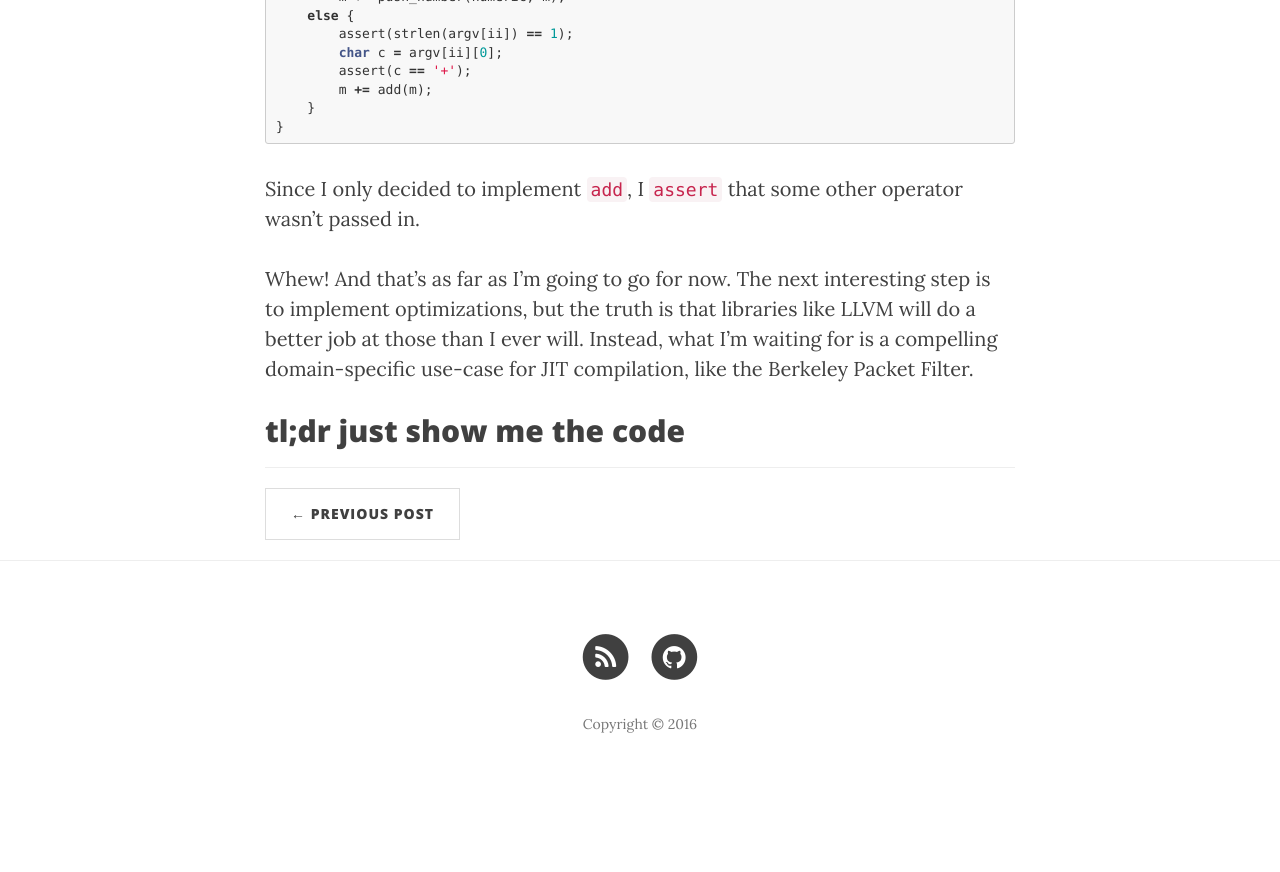
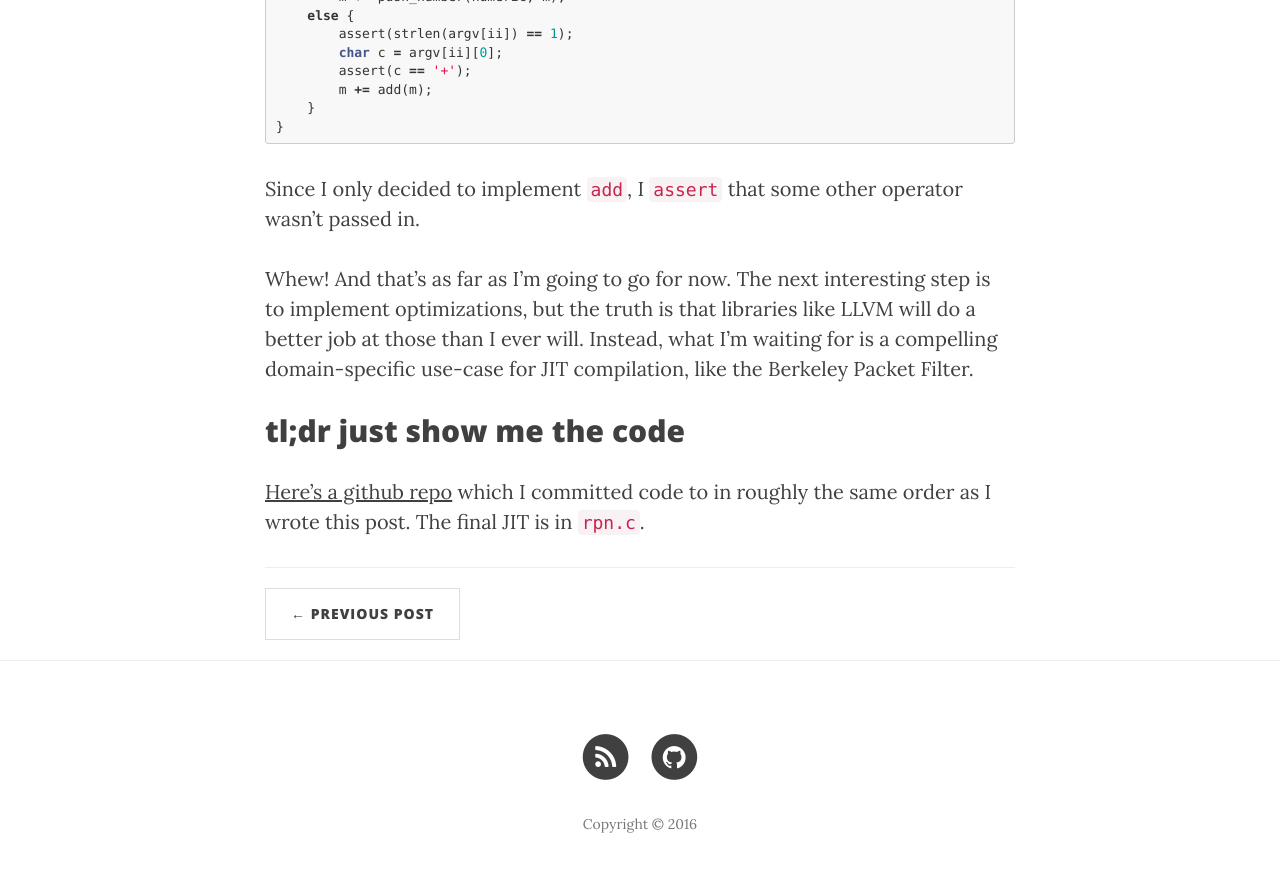
Before and after one commit to kshitijl/kshitijl.github.io, a Jekyll site: the page built from _posts/2016-03-07-jit.markdown, in a window 1280 px wide and 900 px high, scrolled down 10734 px. Shown: the top 872 px of the window. Built offline with Jekyll 4.4.1, drawn with Linux system fonts in a browser that asks for light colours; nearby versions of some CDN libraries; before the commit the page ends 11534 px from its top, so only the background shows below that.

Commit message:
add link to github repo

```diff
--- a/_posts/2016-03-07-jit.markdown
+++ b/_posts/2016-03-07-jit.markdown
@@ -488,3 +488,7 @@ Instead, what I'm waiting for is a compelling domain-specific use-case
 for JIT compilation, like the Berkeley Packet Filter.
 
 ## tl;dr just show me the code
+
+[Here's a github repo](https://github.com/kshitijl/tiny-rpn-jit) which
+I committed code to in roughly the same order as I wrote this post.
+The final JIT is in `rpn.c`.
```
